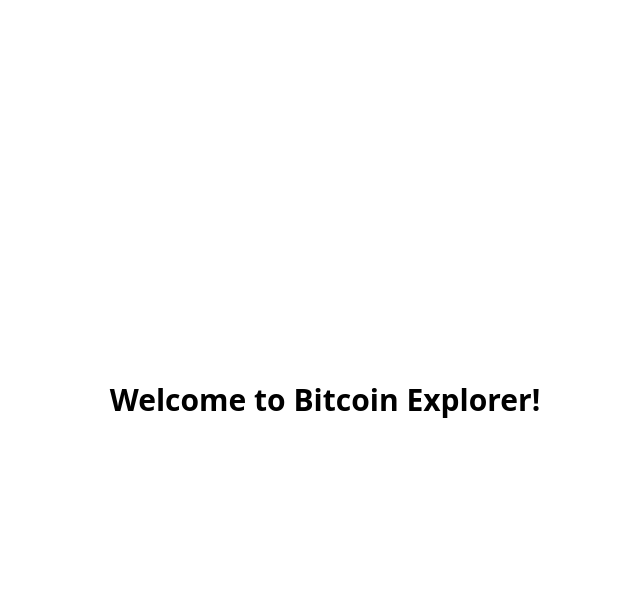
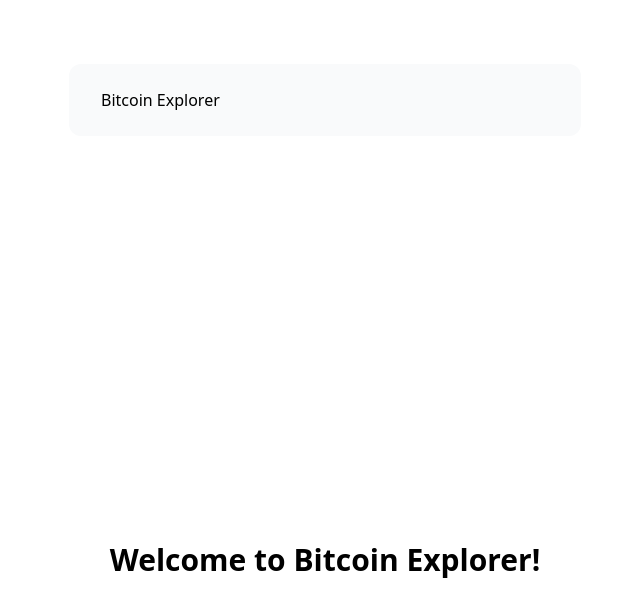
Before and after one commit to moharnadreza/bitcoin-explorer, a Next.js app: page / in a window 1280 px wide. Shown: the top 616 px of the page, without its empty margins (315-955 px from the left). Built offline with nearby package versions, Linux system fonts and the light colour scheme.

Commit message:
feat: add main-layout component

```diff
--- /dev/null
+++ b/components/Header.tsx
@@ -0,0 +1,9 @@
+const Header = () => {
+  return (
+    <div className="flex items-center justify-between bg-gray-50 px-8 py-6 rounded-xl">
+      <span className="font-medium">Bitcoin Explorer</span>
+    </div>
+  );
+};
+
+export default Header;
--- /dev/null
+++ b/components/MainLayout.tsx
@@ -0,0 +1,17 @@
+import type { ReactNode } from 'react';
+import Header from './Header';
+
+type Props = {
+  children: ReactNode;
+};
+
+const MainLayout = ({ children }: Props): JSX.Element => {
+  return (
+    <div className="container max-w-xl mx-auto px-8 py-16 grid gap-6">
+      <Header />
+      {children}
+    </div>
+  );
+};
+
+export default MainLayout;
--- a/pages/_app.tsx
+++ b/pages/_app.tsx
@@ -1,10 +1,15 @@
+import MainLayout from 'components/MainLayout';
 import type { AppProps } from 'next/app';
 import 'styles/globals.css';
 
 type Props = AppProps;
 
 const App = ({ Component, pageProps }: Props) => {
-  return <Component {...pageProps} />;
+  return (
+    <MainLayout>
+      <Component {...pageProps} />
+    </MainLayout>
+  );
 };
 
 export default App;
```
